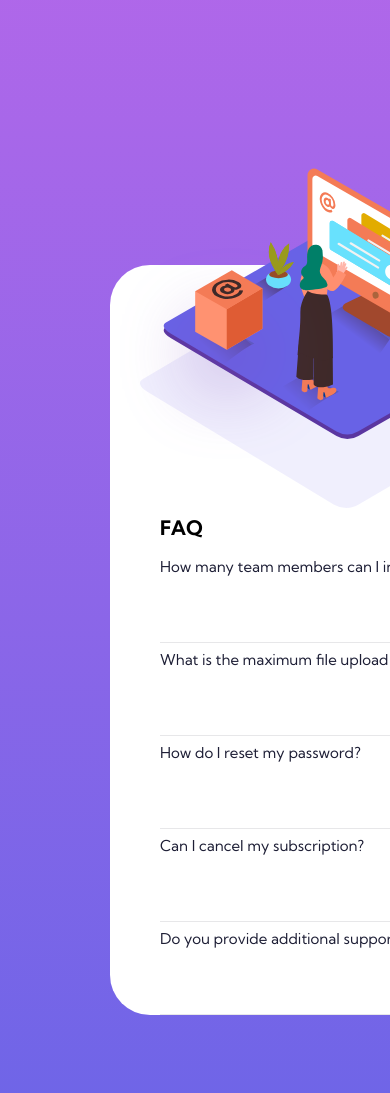
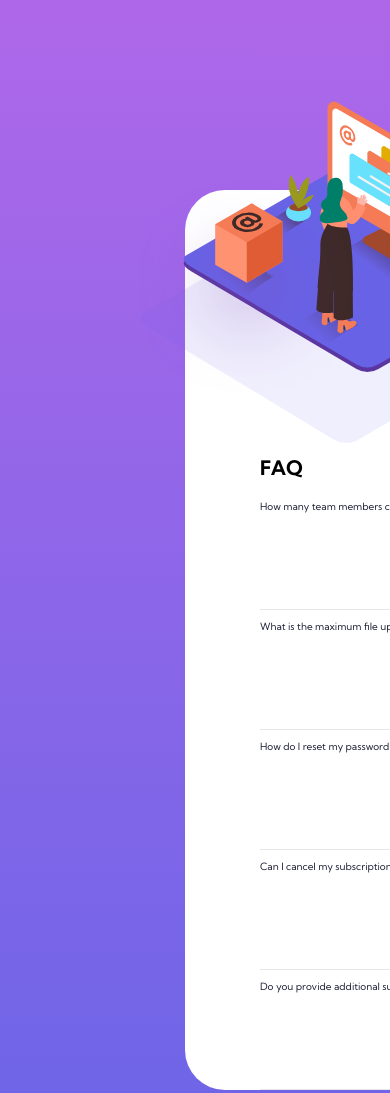
Before and after one commit to mipsmonsta/faq-accordion-card, a plain HTML site: page index.html in a window 390 px wide. Shown: the top 1093 px of the page. Drawn offline with Linux system fonts and the light colour scheme.

Commit message:
Shrunk mobile canvas

```diff
--- a/style.css
+++ b/style.css
@@ -36,8 +36,8 @@ body {
 }
 
 .container {
-    min-width: min-content;
-    min-height: 600px;
+    width: 900px;
+    height: 600px;
     /*must be longer than faq height due to margin */
     background-color: white;
     display: flex;
@@ -111,7 +111,6 @@ body {
 }
 
 .faq__qa {
-    width: 400px;
     height: 100px;
     border-bottom: 1px solid var(--divider-color);
     font-size: 1.3rem;
@@ -163,9 +162,11 @@ body {
 @media screen and (max-width: 800px) {
     .card {
         width: 720px;
-        min-height: 1280px;
+        height: 1280px;
     }
     .container {
+        width: 350px;
+        height: 900px;
         flex-direction: column;
         align-items: center;
     }
@@ -174,17 +175,34 @@ body {
     }
     .picture__bg {
         background-image: url(./images/bg-pattern-mobile.svg);
-        transform: translateX(5%) translateY(5%);
+        transform: translateX(5%);
 
     }
     .picture__mid {
         background-image: url(./images/illustration-woman-online-mobile.svg);
+        top: -10%;
+        transform: translateX(5%);
     }
+
     .picture__fore {
         display: none;
     }
+
     .faq {
-        height: 500px;
+        width: 200px;
+        height: fit-content;
+    }
+
+    .faq__qa {
+        height: 120px;
+    }
+
+    .question {
+        font-size: 1rem;
+    }
+
+    .answer {
+        font-size: 1rem;
     }
 }
 
```
